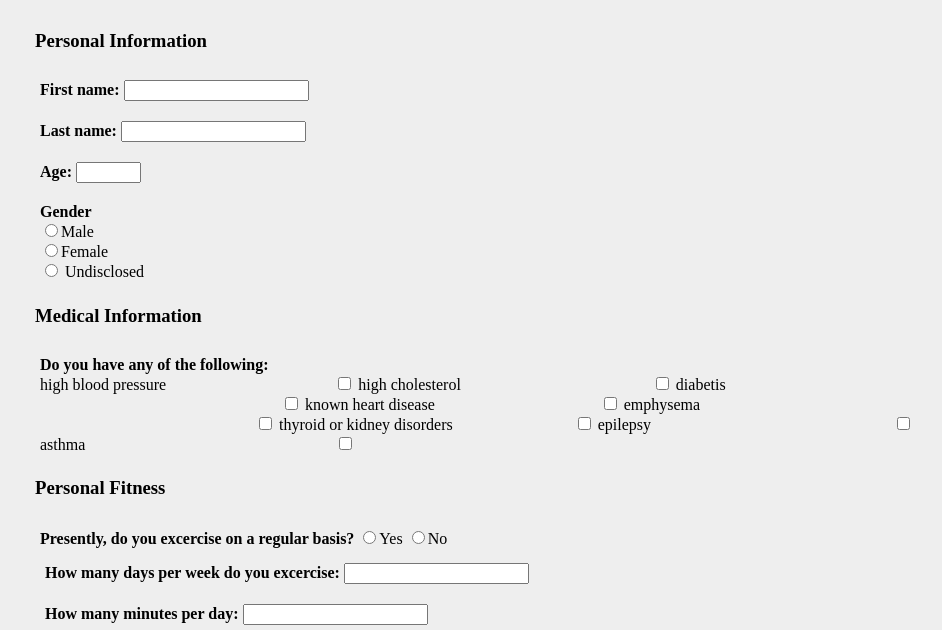
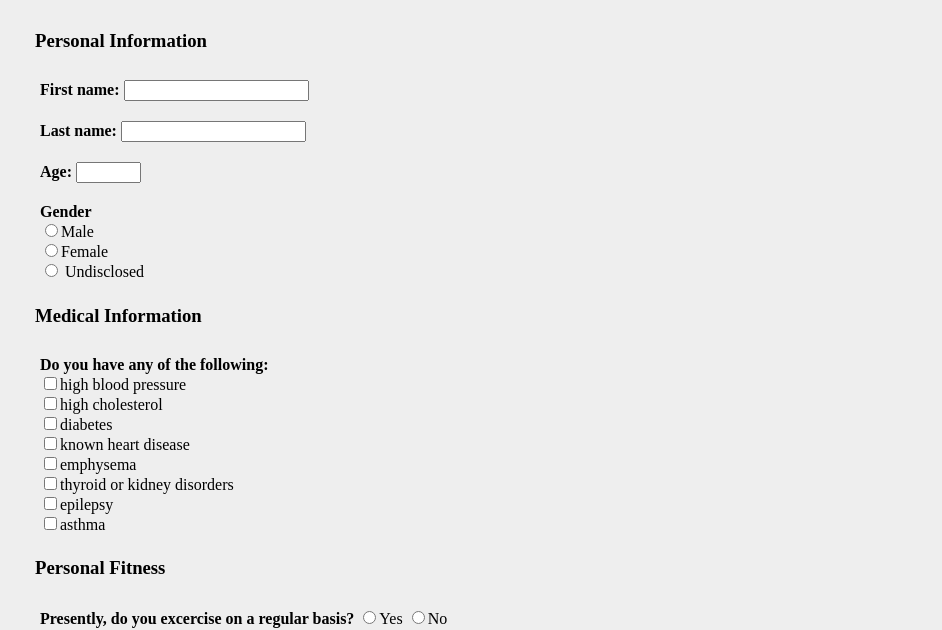
Before and after one commit to dhuha/CSCI3130-Project, a plain HTML site: page survey.html in a window 1280 px wide. Shown: the part 94-724 px from the top of the page, without its empty margins (0-942 px from the left). Drawn offline with Linux system fonts and the light colour scheme.

Commit message:
Changed in the CSS for checkboxes

```diff
--- a/survey.html
+++ b/survey.html
@@ -52,45 +52,40 @@
 				<h3> Medical Information </h3>
 				<div>
 					<label for = "info"><strong>Do you have any of the following:</strong></label></br>
-					<label for="current_medical_info">high blood pressure</label>
-					<span id = "separator5">
-						<input type="checkbox" name="disease" id="k_bp" value="yes" /><label for="k_symtom"></label>
+					<span class = "separator5">
+						<input type="checkbox" name="disease" id="k_bp" value="high_blood_pressure" /><label for="k_bp">high blood pressure</label></br>
+					</span>
 
+					<span class = "separator5">
+						<input type="checkbox" name="disease" id="m_cholesterol" value="high_cholesterol"/><label for="m_cholesterol">high cholesterol</label></br>
 					</span>
-					<label for="current_medical_info">high cholesterol</label>
-					<span id = "separator6">
-						<input type="checkbox" name="disease" id="m_cholesterol" value="yes"/><label for="m_symtom"></label>
 
+					<span class = "separator5">
+						<input type="checkbox" name="disease1" id="o_diabetes" value="diabetes" /><label for="o_diabetes">diabetes</label></br>
 					</span>
-					<label for="current_medical_info">diabetis</label>
-					<span id = "separator7">
-						<input type="checkbox" name="disease" id="o_diabetes" value="yes" /><label for="o_symtom"></label>
 
+
+					<span class = "separator5">
+						<input type="checkbox" name="disease2" id="q_heartD" value="known_heart_disease" /><label for="q_heartD">known heart disease</label></br>
 					</span>
-					<label for="current_medical_info">known heart disease</label>
-					<span id = "separator8">
-						<input type="checkbox" name="disease" id="q_heartD" value="yes" /><label for="q_symtom"></label>
 
+
+					<span class = "separator5">
+						<input type="checkbox" name="disease3" id="s_emphy" value="emphysema" /><label for="s_emphy">emphysema</label></br>
 					</span>
-					<label for="current_medical_info">emphysema</label>
-					<span id = "separator9">
-						<input type="checkbox" name="disease" id="s_emphy" value="yes" /><label for="s_symtom"></label>
 
+					<span class = "separator5">
+						<input type="checkbox" name="disease4" id="u_thymroid" value="thyroid_kidney disorders" /><label for="u_thymroid">thyroid or kidney disorders</label></br>
 					</span>
-					<label for="current_medical_info">thyroid or kidney disorders</label>
-					<span id = "separator10">
-						<input type="checkbox" name="disease" id="u_thymroid" value="yes" /><label for="u_symtom"></label>
 
+
+					<span class = "separator5">
+						<input type="checkbox" name="disease5" id="w_epilepsy" value="epilepsy" /><label for="w_epilepsy">epilepsy</label></br>
 					</span>
-					<label for="current_medical_info">epilepsy</label>
-					<span id = "separator11">
-						<input type="checkbox" name="disease" id="w_epilepsy" value="yes" /><label for="w_symtom"></label>
 
-					</span>
-					<label for="current_medical_info">asthma</label>
-					<span id = "separator12">
-						<input type="checkbox" name="disease" id="y_asthma" value="yes" /><label for="y_symtom"></label>
 
+					<span class = "separator5">
+						<input type="checkbox" name="disease6" id="y_asthma" value="asthma" /><label for="y_asthma">asthma</label>
 					</span>
 				</div>
 
```
Also changed, not shown: 1 other file.
